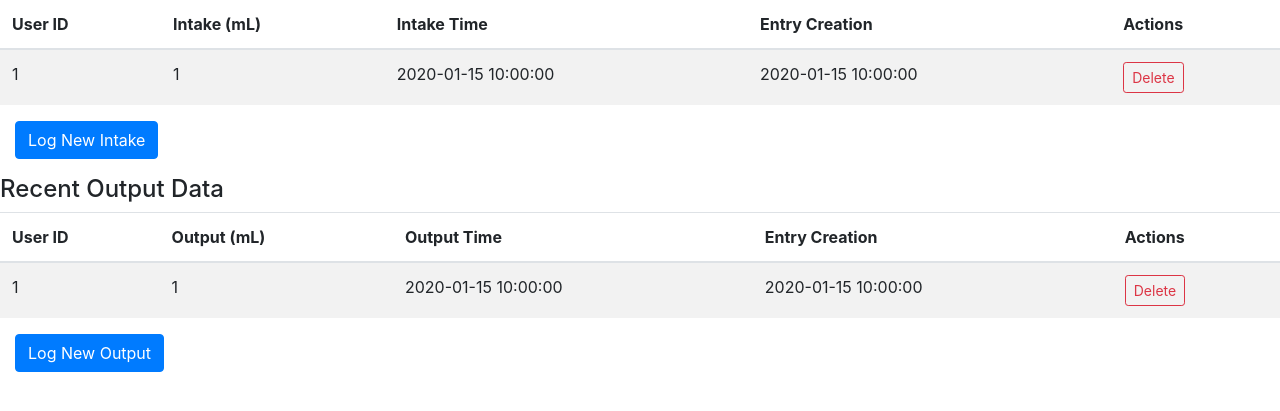
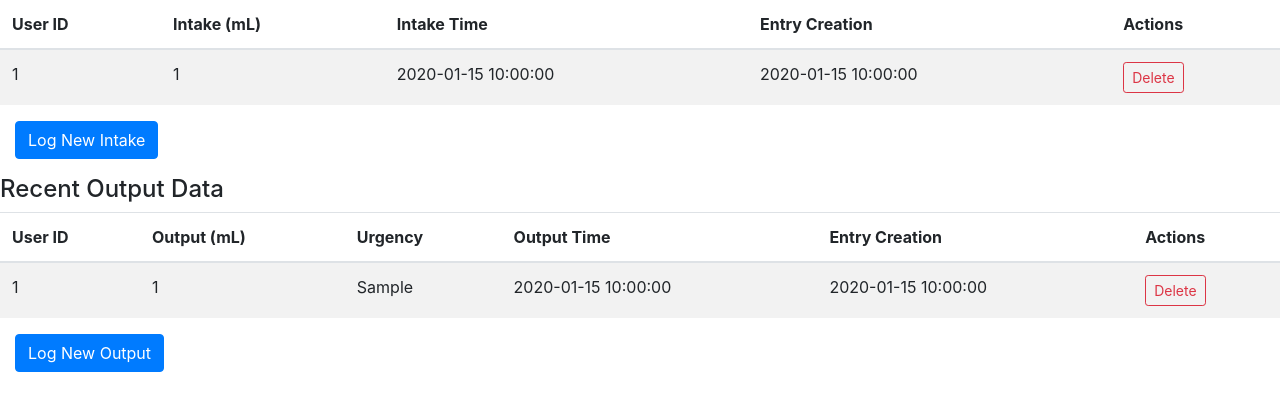
Before and after one commit to billypitman/bladder-monitor-form, a Flask app: page /log in a window 1280 px wide. Shown: the part 135-546 px from the top of the page. Run offline with Flask 3, Linux system fonts and the light colour scheme; tables that the repository leaves empty hold one stand-in row (values such as "Sample post").

Commit message:
added updating of output tables

```diff
--- a/app/app.py
+++ b/app/app.py
@@ -47,13 +47,15 @@ class Output(db.Model):
     measurement_time = db.Column(db.DateTime, nullable = False)
     created_time = db.Column(db.DateTime, nullable = False)
     active = db.Column(db.Boolean, nullable = False)
+    urgency = db.Column(db.VARCHAR(50), nullable = False)
 
-    def __init__(self, user_id, output_ml, measurement_time):
+    def __init__(self, user_id, output_ml, measurement_time, urgency):
         self.user_id = user_id
         self.output_ml = output_ml
         self.measurement_time = datetime.strptime(measurement_time, "%Y-%m-%dT%H:%M").strftime("%Y-%m-%d %H:%M:%S")
         self.created_time = datetime.now()
         self.active = True
+        self.urgency = urgency
 
 #%% set up pages
 
@@ -79,7 +81,8 @@ def output():
     if request.method == "POST":
         output_ml = request.form["output"]
         output_timestamp = request.form["timestamp"]
-        new_output = Output(user_id = dan_id, output_ml = output_ml, measurement_time = output_timestamp)
+        output_urgency = request.form["urgency"]
+        new_output = Output(user_id = dan_id, output_ml = output_ml, measurement_time = output_timestamp, urgency = output_urgency)
         db.session.add(new_output)
         db.session.commit()
         flash("Output Logged", "output_success")
--- a/app/templates/log.html
+++ b/app/templates/log.html
@@ -51,6 +51,7 @@
       <tr>
         <th>User ID</th>
         <th>Output (mL)</th>
+        <th>Urgency</th>
         <th>Output Time</th>
         <th>Entry Creation</th>
         <th>Actions</th>
@@ -61,6 +62,7 @@
       <tr>
         <td>{{ output.user_id }}</td>
         <td>{{ output.output_ml }}</td>
+        <td>{{ output.urgency }}</td>
         <td>{{ output.measurement_time }}</td>
         <td>{{ output.created_time }}</td>
         <td>
```
